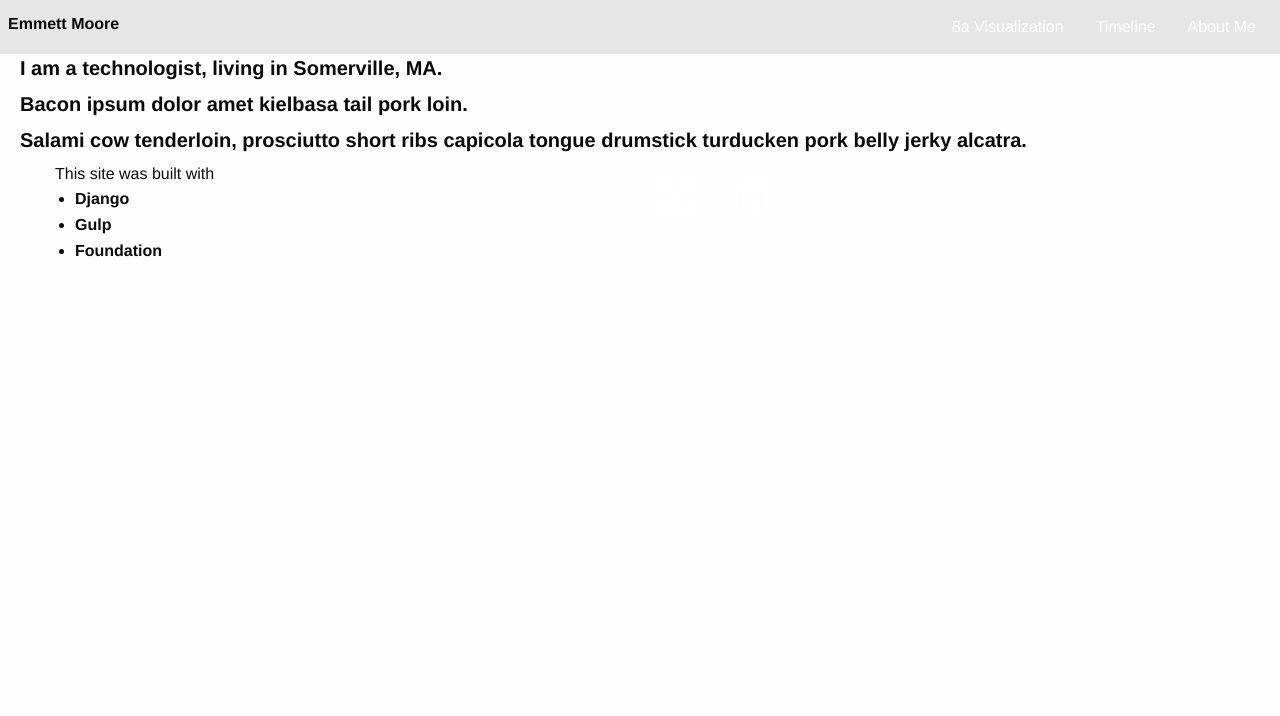
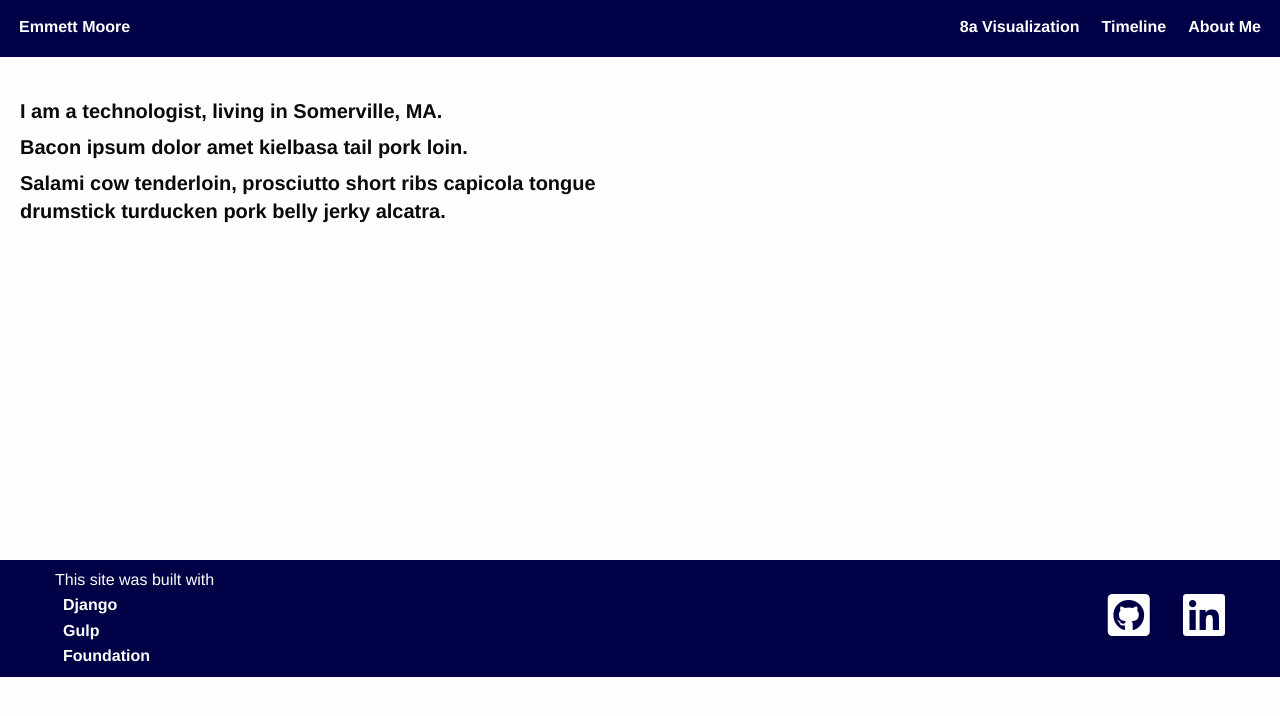
Before and after one commit to emmettmoore/personal-site, a Django app: page / in a window 1280 px wide. Shown: the top 716 px of the page. Run offline with Django 3.2, Linux system fonts and the light colour scheme; style sheets or scripts are compiled from the project's sources; some libraries are stand-ins or nearby versions.

Commit message:
test asset 404 bug

```diff
--- /dev/null
+++ b/main/static/main/app.css
@@ -0,0 +1,53 @@
+nav.top-bar {
+  border-bottom: 3px solid #000046;
+  background-color: #000046; }
+
+nav.top-bar ul.dropdown.menu {
+  background-color: #000046; }
+
+nav.top-bar li.top-bar-title {
+  padding: 11px 20px 11px 11px;
+  color: #FFFFFF; }
+
+nav.top-bar li > a {
+  font-weight: 700;
+  margin: 11px 11px 5px 11px;
+  padding: 0px 0px 6px 0px; }
+
+nav.top-bar li > a:hover {
+  padding: 0px 0px 4px 0px;
+  border-bottom: 2px solid #E08002; }
+
+.body-wrapper {
+  position: relative;
+  margin: 0;
+  padding-bottom: 6rem;
+  min-height: 100%;
+  font-family: "Helvetica Neue", Arial, sans-serif; }
+
+.about-me {
+  padding-bottom: 348px;
+  padding-top: 40px;
+  max-width: 50%; }
+
+.footer {
+  position: absolute;
+  left: 0;
+  bottom: 0;
+  width: 100%;
+  background-color: #000046;
+  color: #FFFFFF; }
+
+.footer .about-site {
+  padding-top: 8px;
+  text-align: left; }
+
+.footer .about-site > ul {
+  margin: 0px 0px 8px 8px; }
+
+.footer .about-site li {
+  list-style-type: none; }
+
+.footer .social {
+  text-align: right;
+  padding-top: 21px; }
--- a/main/templates/main/base.html
+++ b/main/templates/main/base.html
@@ -7,7 +7,7 @@
     <link href="https://use.fontawesome.com/releases/v5.0.8/css/all.css" rel="stylesheet">
     <link rel="stylesheet" type="text/css" href="{% static "main/lib/foundation/css/foundation.css" %}">
     <link rel="stylesheet" type="text/css" href="{% static "main/build/css/eb-core.css" %}">
-    <link rel="stylesheet" type="text/css" href="{% static "main/build/css/app.css" %}">
+    <link rel="stylesheet" type="text/css" href="{% static "main/app.css" %}">
 
       <script type="text/javascript" src="{% static "main/lib/jquery/jquery.min.js" %}"></script>
       <script type="text/javascript" src="{% static "main/lib/foundation/js/vendor/foundation.js" %}"></script>
```
